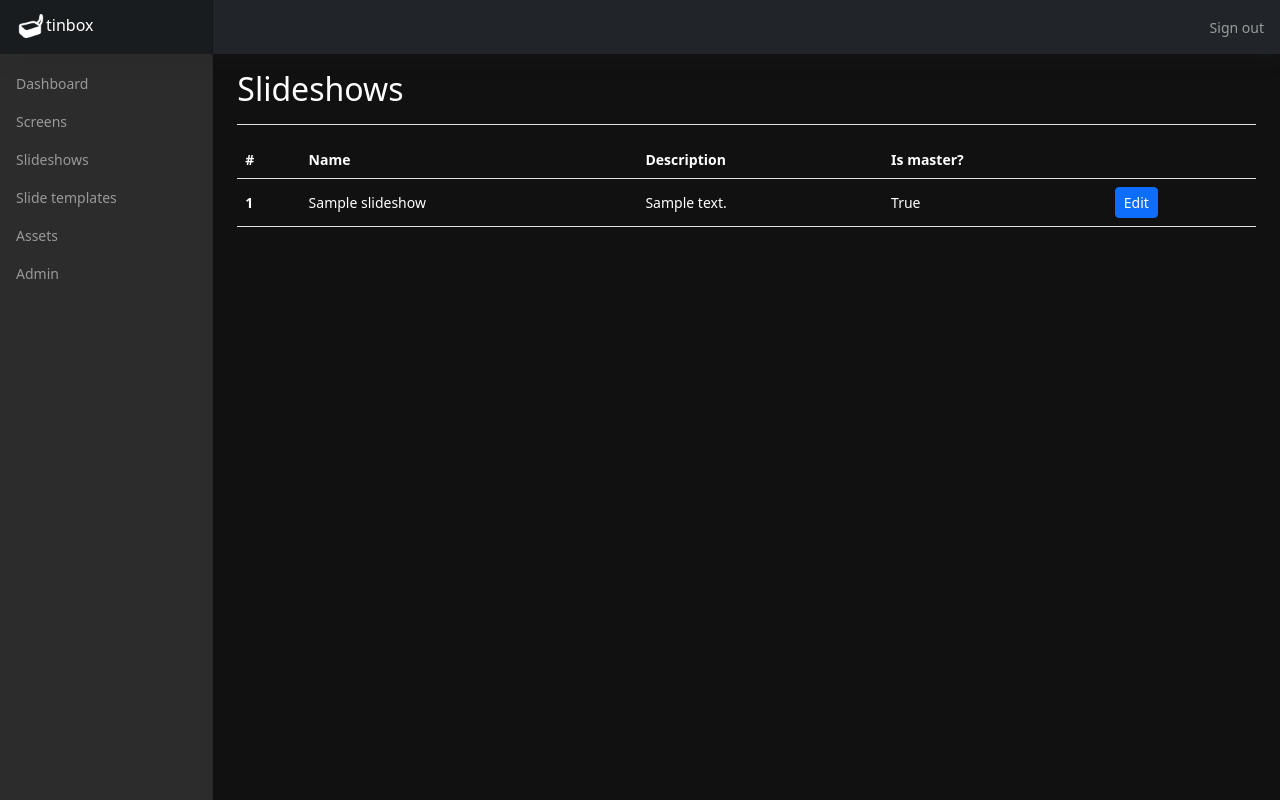
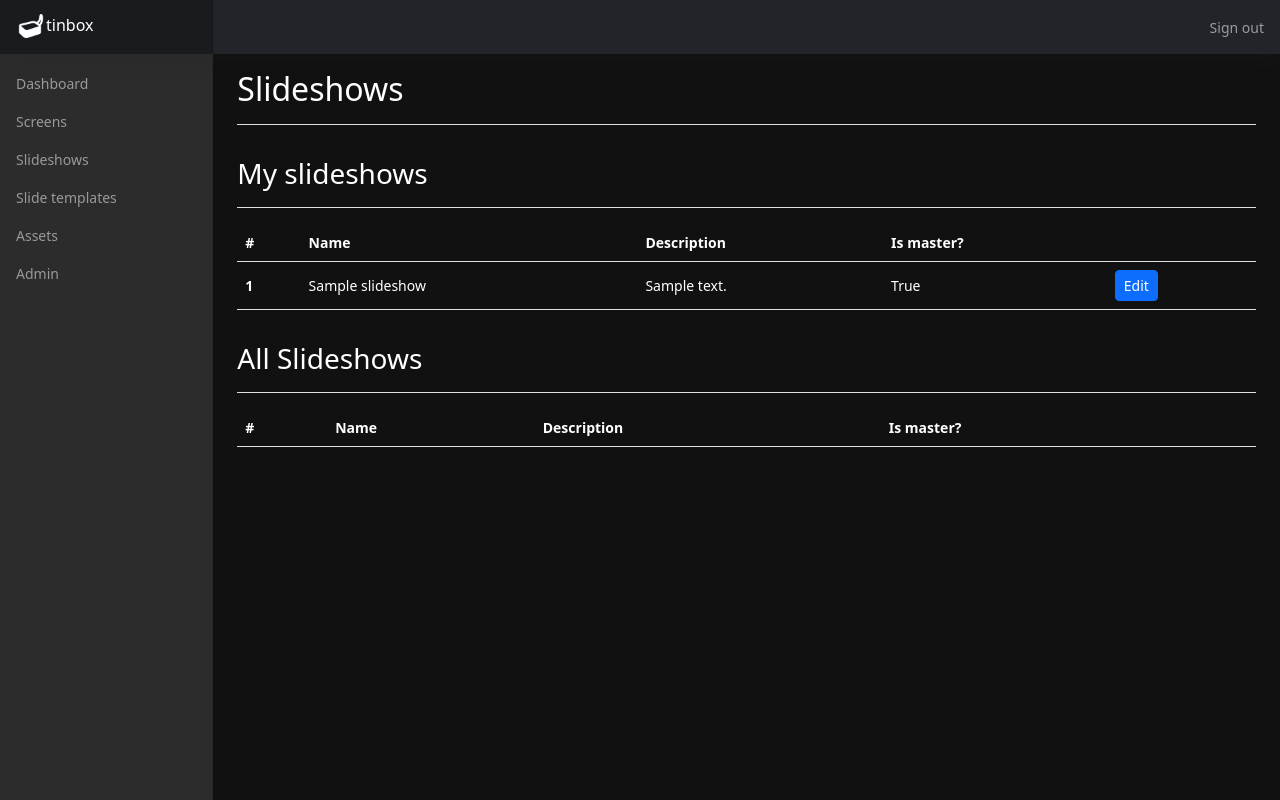
Before and after one commit to gathering/tinbox, a Django app: page /slideshows in a window 1280 px wide. Run offline with Django 3.2, Linux system fonts and the light colour scheme; a user stored in the database is signed in; tables that the repository leaves empty hold one stand-in row (values such as "Sample post"); lists and menus that the app fills with data are empty; some libraries are stand-ins or nearby versions.

Commit message:
feat: separate slideshow list based on permissions

```diff
--- a/digitalsignage/templates/slideshows.html
+++ b/digitalsignage/templates/slideshows.html
@@ -5,6 +5,10 @@
 {% block content %}
 <div class="d-flex justify-content-between flex-wrap flex-md-nowrap align-items-center pt-3 pb-2 mb-3 border-bottom">
     <h1 class="h2">Slideshows</h1>
+</div>
+
+<div class="d-flex justify-content-between flex-wrap flex-md-nowrap align-items-center pt-3 pb-2 mb-3 border-bottom">
+  <h1 class="h3">My slideshows</h1>
 </div>
 
 <table class="table align-middle">
@@ -18,7 +22,7 @@
       </tr>
     </thead>
     <tbody>
-      {% for slideshow in slideshows %}
+      {% for slideshow in slideshows_can_edit %}
       <tr>
         <th scope="row">{{ slideshow.id }}</th>
         <td>{{ slideshow.name }}</td>
@@ -30,5 +34,32 @@
     </tbody>
   </table>
 
+  <div class="d-flex justify-content-between flex-wrap flex-md-nowrap align-items-center pt-3 pb-2 mb-3 border-bottom">
+    <h1 class="h3">All Slideshows</h1>
+  </div>
+
+  <table class="table align-middle">
+    <thead>
+      <tr>
+        <th scope="col">#</th>
+        <th scope="col">Name</th>
+        <th scope="col">Description</th>
+        <th scope="col">Is master?</th>
+        <th scope="col"></th>
+      </tr>
+    </thead>
+    <tbody>
+      {% for slideshow in slideshows_all %}
+      <tr>
+        <th scope="row">{{ slideshow.id }}</th>
+        <td>{{ slideshow.name }}</td>
+        <td>{{ slideshow.description }}</td>
+        <td>{{ slideshow.is_master }}</td>
+        <td><a href="/slideshow/{{ slideshow.id }}" type="button" class="btn btn-secondary btn-sm">Show</a></td>
+      </tr>
+      {% endfor %}
+    </tbody>
+  </table>
+
 
 {%endblock%}
--- a/digitalsignage/views.py
+++ b/digitalsignage/views.py
@@ -10,10 +10,11 @@ import json, os
 
 from .models import *
 
+
 def index(request):
     if not request.user.is_authenticated:
         if os.environ.get("OAUTH_ENABLED", True):
-            return render(request, 'login.html')
+            return render(request, "login.html")
         else:
             return redirect("/accounts/login")
 
@@ -22,69 +23,95 @@ def index(request):
     slide_templates = SlideTemplates.objects.all()
     slides = Slide.objects.all()
 
-    context = {"slides": len(slides), "slide_templates": len(slide_templates), "screens": len(screens), "slideshows": len(slideshows)}
-    return render(request, 'index.html', context)
+    context = {
+        "slides": len(slides),
+        "slide_templates": len(slide_templates),
+        "screens": len(screens),
+        "slideshows": len(slideshows),
+    }
+    return render(request, "index.html", context)
+
 
 @login_required
 def list_assets(request):
-    assets = Asset.objects.order_by('-id').all()
+    assets = Asset.objects.order_by("-id").all()
     context = {"assets": assets}
-    return render(request, 'assets.html', context)
+    return render(request, "assets.html", context)
+
 
 @login_required
 def view_asset(request, id):
     asset = Asset.objects.get(id=id)
     if request.method == "POST":
-        asset.name = request.POST['name']
+        asset.name = request.POST["name"]
         asset.save()
     context = {"asset": asset}
-    return render(request, 'asset.html', context)
+    return render(request, "asset.html", context)
 
 
 @login_required
 def delete_asset(request, id):
     asset = Asset.objects.get(id=id)
     asset.delete()
-    return redirect(reverse('list_assets'))
+    return redirect(reverse("list_assets"))
 
 
 @login_required
 def new_asset(request):
     if request.method == "POST":
-        asset = Asset(name=request.POST['name'], image=request.FILES['image'])
+        asset = Asset(name=request.POST["name"], image=request.FILES["image"])
         asset.save()
-        return redirect(reverse('list_assets'))
-    return render(request, 'new_asset.html')
+        return redirect(reverse("list_assets"))
+    return render(request, "new_asset.html")
+
 
 @login_required
 def list_screens(request):
     screens = Screen.objects.all()
     context = {"screens": screens}
-    return render(request, 'screens.html', context)
+    return render(request, "screens.html", context)
+
 
 @login_required
 def list_slide_templates(request):
     slide_templates = SlideTemplates.objects.all()
     context = {"slide_templates": slide_templates}
-    return render(request, 'slide_templates.html', context)
+    return render(request, "slide_templates.html", context)
+
 
 @login_required
 def list_slideshows(request):
     slideshows = Slideshow.objects.all()
-    context = {"slideshows": slideshows}
-    return render(request, 'slideshows.html', context)
+
+    slideshows_can_edit = slideshows_all = []
+    for slideshow in slideshows:
+        if request.user.has_perm("digitalsignage.change_slideshow", slideshow):
+            slideshows_can_edit.append(slideshow)
+        else:
+            slideshows_all.append(slideshow)
+
+    context = {"slideshows": slideshows_all, "slideshows_can_edit": slideshows_can_edit}
+    return render(request, "slideshows.html", context)
+
 
 @login_required
 def edit_slideshow(request, id):
     slideshow = Slideshow.objects.get(id=id)
-    slides = Slide.objects.filter(slideshow=id).order_by('-weight')
+    slides = Slide.objects.filter(slideshow=id).order_by("-weight")
     main_screens = Screen.objects.filter(slideshow=id)
     master_screens = Screen.objects.filter(master=id)
     screens = main_screens | master_screens
     templates = SlideTemplates.objects.all()
-    edit_access = request.user.has_perm('digitalsignage.change_slideshow', slideshow)
-    context = {"slideshow": slideshow, "slides": slides, "templates": templates, "screens": screens, "edit_access": edit_access}
-    return render(request, 'slideshow.html', context)
+    edit_access = request.user.has_perm("digitalsignage.change_slideshow", slideshow)
+    context = {
+        "slideshow": slideshow,
+        "slides": slides,
+        "templates": templates,
+        "screens": screens,
+        "edit_access": edit_access,
+    }
+    return render(request, "slideshow.html", context)
+
 
 @login_required
 def edit_slide(request, id):
@@ -92,27 +119,27 @@ def edit_slide(request, id):
     slide = Slide.objects.get(id=id)
     template_fields = json.loads(slide.template.fields)
 
-    if not request.user.has_perm('digitalsignage.change_slideshow', slideshow):
-        return render(request, '403.html')
+    if not request.user.has_perm("digitalsignage.change_slideshow", slideshow):
+        return render(request, "403.html")
 
     if request.method == "POST":
         data = request.POST
         slide_data = {}
 
-        if 'settings-active' in data and data['settings-active'] == "on":
+        if "settings-active" in data and data["settings-active"] == "on":
             slide.active = True
         else:
             slide.active = False
 
-        slide.weight = data['settings-weight']
-        slide.title = data['settings-title']
-        slide.duration = data['settings-duration']
-        if data['settings-active_until'] != "":
-            slide.active_until = data['settings-active_until']
+        slide.weight = data["settings-weight"]
+        slide.title = data["settings-title"]
+        slide.duration = data["settings-duration"]
+        if data["settings-active_until"] != "":
+            slide.active_until = data["settings-active_until"]
 
-        for field in template_fields['fields']:
-            if field['name'] in data:
-                slide_data[field['name']] = data[field['name']]
+        for field in template_fields["fields"]:
+            if field["name"] in data:
+                slide_data[field["name"]] = data[field["name"]]
 
         slide.data = json.dumps(slide_data)
         slide.save()
@@ -120,16 +147,21 @@ def edit_slide(request, id):
 
     slide_data = json.loads(slide.data)
     print(slide_data)
-    for field in template_fields['fields']:
-        if field['name'] in slide_data:
-            field['data'] = slide_data[field['name']]
+    for field in template_fields["fields"]:
+        if field["name"] in slide_data:
+            field["data"] = slide_data[field["name"]]
         else:
-            field['data'] = ""
+            field["data"] = ""
 
+    assets = Asset.objects.order_by("-id").all()
+    context = {
+        "slideshow": slideshow,
+        "slide": slide,
+        "template_fields": template_fields,
+        "assets": assets,
+    }
+    return render(request, "slide.html", context)
 
-    assets = Asset.objects.order_by('-id').all()
-    context = {"slideshow": slideshow, "slide": slide, "template_fields": template_fields, "assets": assets}
-    return render(request, 'slide.html', context)
 
 @login_required
 def new_slide(request, slideshow_id, template_id):
@@ -137,44 +169,50 @@ def new_slide(request, slideshow_id, template_id):
     template = SlideTemplates.objects.get(id=template_id)
     template_fields = json.loads(template.fields)
 
-    if not request.user.has_perm('digitalsignage.change_slideshow', slideshow):
-        return render(request, '403.html')
+    if not request.user.has_perm("digitalsignage.change_slideshow", slideshow):
+        return render(request, "403.html")
 
     if request.method == "POST":
         data = request.POST
         slide_data = {}
         slide = Slide()
 
-        slide.title = data['settings-title']
+        slide.title = data["settings-title"]
 
-        if 'settings-active' in data and data['settings-active'] == "on":
+        if "settings-active" in data and data["settings-active"] == "on":
             slide.active = True
         else:
             slide.active = False
 
-        if data['settings-duration'].isnumeric():
-            slide.duration = data['settings-duration']
+        if data["settings-duration"].isnumeric():
+            slide.duration = data["settings-duration"]
 
-        if data['settings-weight'].isnumeric():
-            slide.weight = data['settings-weight']
+        if data["settings-weight"].isnumeric():
+            slide.weight = data["settings-weight"]
 
-        for field in template_fields['fields']:
-            if field['name'] in data:
-                slide_data[field['name']] = data[field['name']]
+        for field in template_fields["fields"]:
+            if field["name"] in data:
+                slide_data[field["name"]] = data[field["name"]]
         slide.template = template
         slide.slideshow = slideshow
-        if data['settings-active_until'] != "":
-            slide.active_until = data['settings-active_until']
+        if data["settings-active_until"] != "":
+            slide.active_until = data["settings-active_until"]
         slide.data = json.dumps(slide_data)
         slide.save()
         return redirect("/slide/" + str(slide.id))
 
-    for field in template_fields['fields']:
-        field['data'] = ""
+    for field in template_fields["fields"]:
+        field["data"] = ""
 
-    assets = Asset.objects.order_by('-id').all()
-    context = {"slideshow": slideshow, "template": template, "template_fields": template_fields, "assets": assets}
-    return render(request, 'new_slide.html', context)
+    assets = Asset.objects.order_by("-id").all()
+    context = {
+        "slideshow": slideshow,
+        "template": template,
+        "template_fields": template_fields,
+        "assets": assets,
+    }
+    return render(request, "new_slide.html", context)
+
 
 @login_required
 def delete_slide(request, id):
@@ -183,11 +221,13 @@ def delete_slide(request, id):
     slide.delete()
     return redirect("/slideshow/" + str(slideshow_id))
 
+
 @xframe_options_exempt
 def view_screen(request, id):
     screen = Screen.objects.get(id=id)
     context = {"screen": screen}
-    return render(request, 'slideshow/screen.html', context)
+    return render(request, "slideshow/screen.html", context)
+
 
 @xframe_options_exempt
 def view_slide(request, id):
@@ -197,17 +237,32 @@ def view_slide(request, id):
     c = Context(slide_data)
     slide_template = t.render(c)
     if "preview" in request.GET:
-        preview = bool(request.GET['preview'])
+        preview = bool(request.GET["preview"])
     else:
         preview = False
     context = {"slide": slide, "slide_template": slide_template, "preview": preview}
-    return render(request, 'slideshow/slide.html', context)
+    return render(request, "slideshow/slide.html", context)
+
 
 def api_get_screen(request, id):
     screen = Screen.objects.get(id=id)
-    main_slides = Slide.objects.filter(slideshow_id=screen.slideshow, active=True, active_until__gte=timezone.now()).order_by('-weight').values()
+    main_slides = (
+        Slide.objects.filter(
+            slideshow_id=screen.slideshow, active=True, active_until__gte=timezone.now()
+        )
+        .order_by("-weight")
+        .values()
+    )
     if screen.master is not None:
-        master_slides = Slide.objects.filter(slideshow_id=screen.master, active=True, active_until__gte=timezone.now()).order_by('-weight').values()
+        master_slides = (
+            Slide.objects.filter(
+                slideshow_id=screen.master,
+                active=True,
+                active_until__gte=timezone.now(),
+            )
+            .order_by("-weight")
+            .values()
+        )
         slides = list(master_slides) + list(main_slides)
     else:
         slides = list(main_slides)
```
Also changed, not shown: 1 other file.
